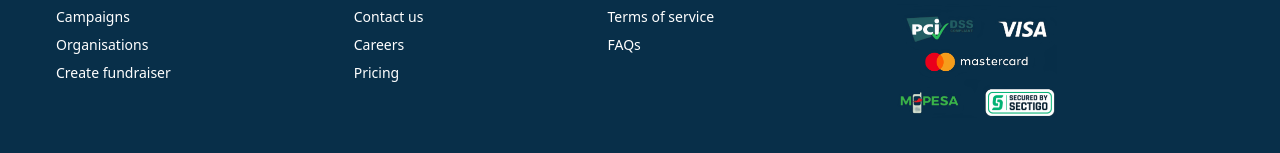
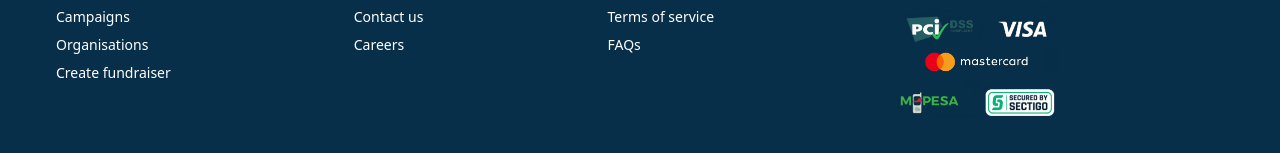
Before and after one commit to MuchokiDavid/Msaadafund-Frontend, a React (Create React App) app: page /faq in a window 1280 px wide. Shown: the part 968-1121 px from the top of the page. Built offline with nearby package versions, Linux system fonts and the light colour scheme.

Commit message:
Removed pricing

```diff
--- a/src/App.js
+++ b/src/App.js
@@ -22,7 +22,6 @@ import Organisation from './pages/Organisation';
 import NotFound from './components/reusables/NotFound';
 import OrganisationDetails from './pages/OrganisationDetails';
 import Faq from './components/reusables/Faq';
-import Pricing from './pages/Pricing';
 
 function App() {
   return (
@@ -38,7 +37,6 @@ function App() {
     <Route path = '/org/login' element = {<OrgLogIn/>}/>
     <Route path = '/org/signup' element = {<OrgSignUp/>}/>
     <Route path = '/contact' element = {<ContactUs/>}/>
-    <Route path = '/pricing' element = {<Pricing/>}/>
     <Route path = '/about' element = {<AboutUs/>}/>
     <Route path = '/faq' element = {<Faq/>}/>
     <Route path = '/careers' element = {<Careers/>}/>
--- a/src/components/reusables/Footer.jsx
+++ b/src/components/reusables/Footer.jsx
@@ -28,7 +28,6 @@ function Footer() {
                 <a href='/about' className="link link-hover">About us</a>
                 <a href='/contact' className="link link-hover">Contact us</a>
                 <a href='/careers' className="link link-hover">Careers</a>
-                <a href='/pricing' className="link link-hover">Pricing</a>
             </nav>
 
         <nav className='text-white'>
--- a/src/pages/Pricing.jsx
+++ /dev/null
@@ -1,17 +0,0 @@
-import React from 'react'
-import Menus from '../components/reusables/Menus'
-import Footer from '../components/reusables/Footer'
-
-function Pricing() {
-  return (
-    <>
-    <Menus/>
-    <section className="container min-h-screen">
-        <h1>Pricing</h1>
-    </section>
-    <Footer/>
-    </>
-  )
-}
-
-export default Pricing
```
